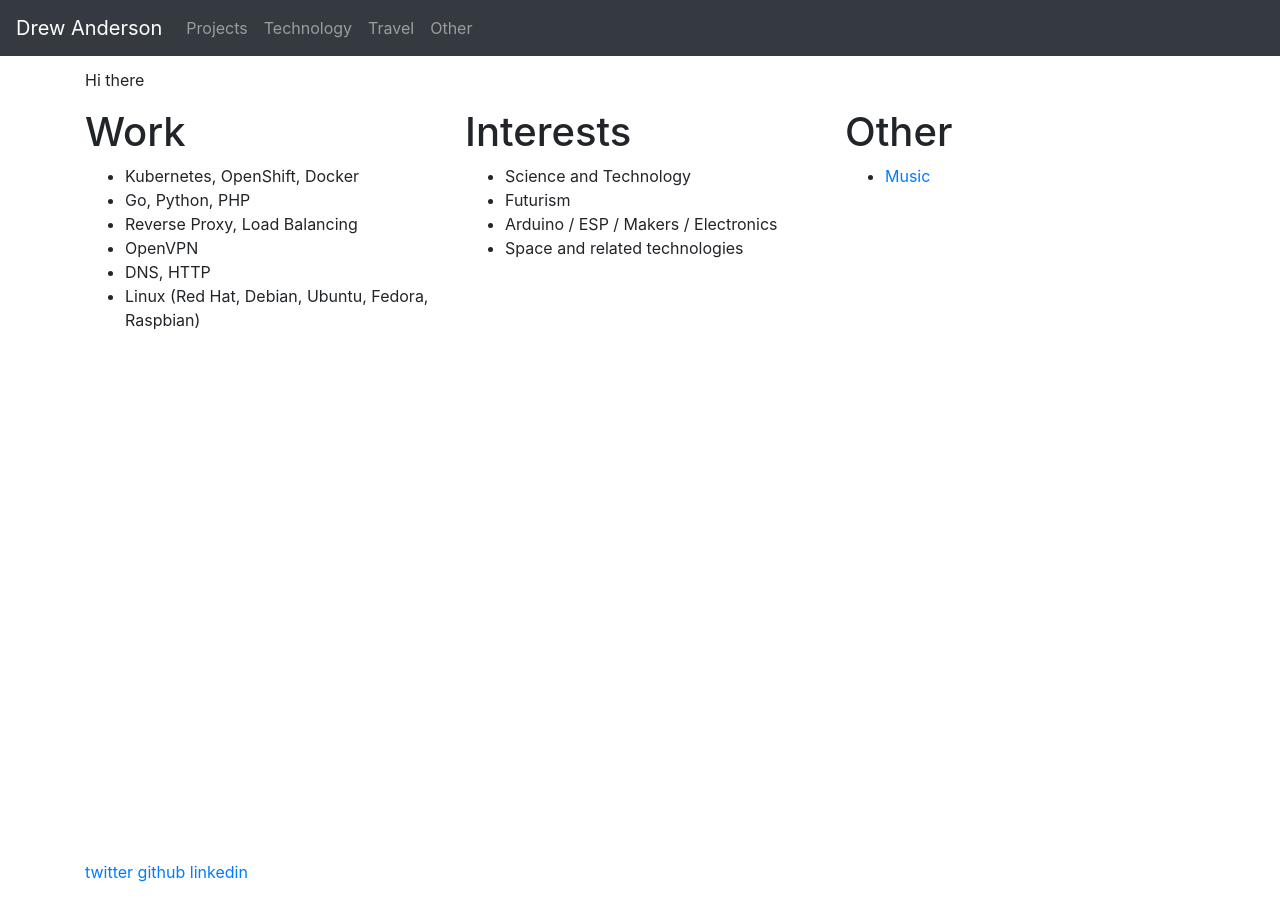
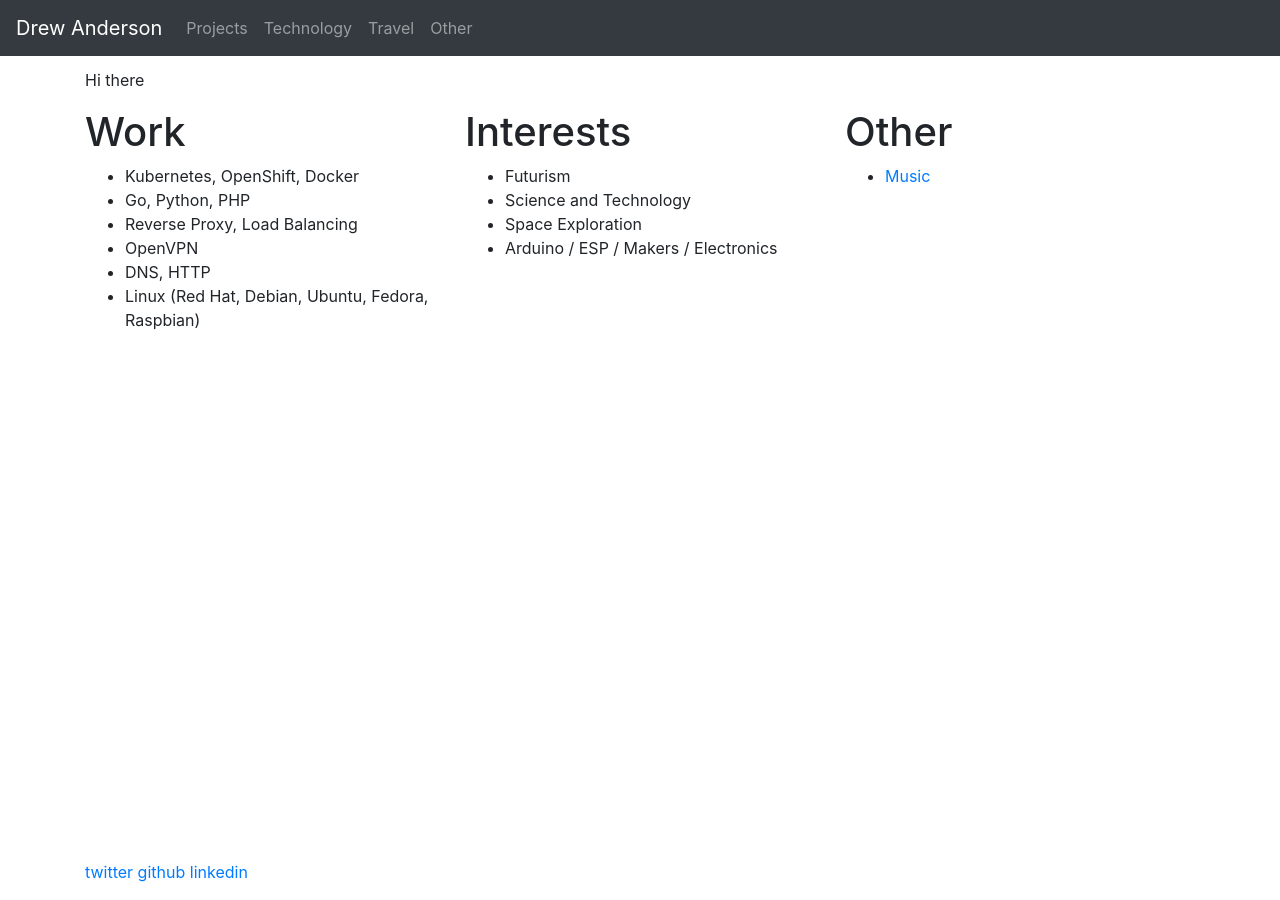
Before and after one commit to drewandersonnz/drewandersonnz.github.io, a Jekyll site: the page built from index.md, in a window 1280 px wide. Built offline with Jekyll 4.4.1, drawn with Linux system fonts in a browser that asks for light colours.

Commit message:
cleaning

```diff
--- a/index.md
+++ b/index.md
@@ -20,10 +20,10 @@ Hi there
 <div class="col-sm" markdown="1">
 # Interests
 
+* Futurism
 * Science and Technology
-* Futurism
+* Space Exploration
 * Arduino / ESP / Makers / Electronics
-* Space and related technologies
 </div>
 
 <div class="col-sm" markdown="1">
```
Also changed, not shown: _posts/2020-03-01-home-assistant.md (+2 -1 lines).
